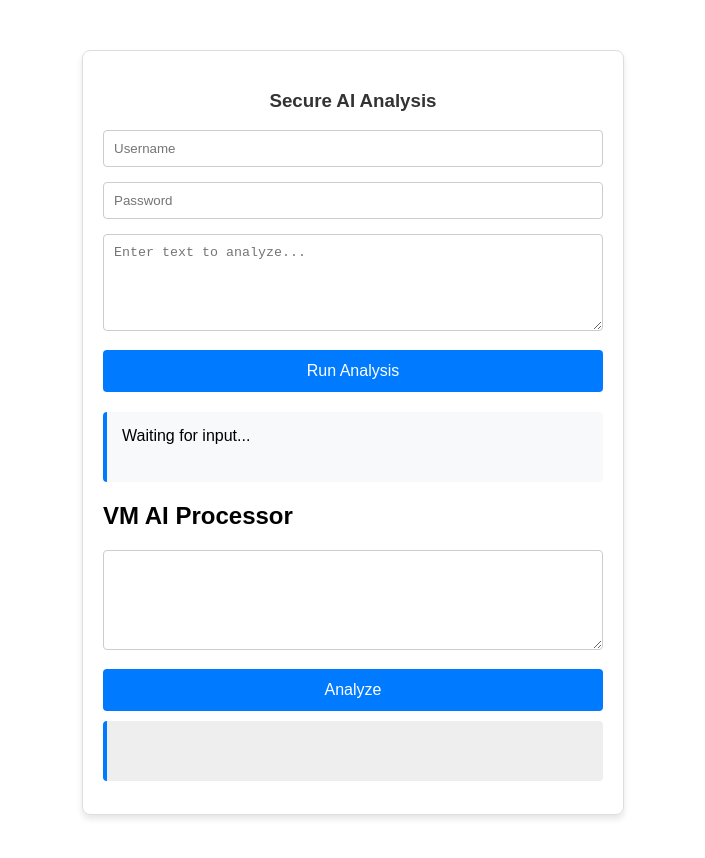
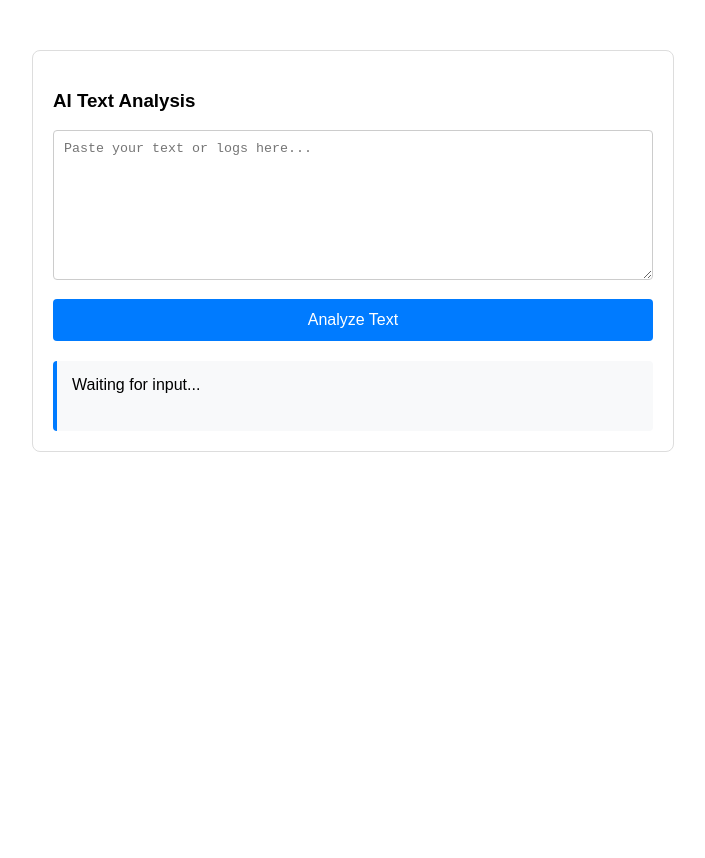
Before and after one commit to sun1423/genai, a website: page index.html in a window 1280 px wide. Shown: the whole page, without its empty margins (287-992 px from the left). After the commit the page ends 800 px from the top, so only its background shows below. Drawn offline with Linux system fonts and the light colour scheme.

Commit message:
Update index.html

```diff
--- a/index.html
+++ b/index.html
@@ -2,36 +2,34 @@
 <html lang="en">
 <head>
     <meta charset="UTF-8">
-    <title>AI Proxy Tool</title>
+    <title>AI Analysis Tool</title>
     <style>
-        body { font-family: sans-serif; max-width: 500px; margin: 50px auto; padding: 20px; border: 1px solid #ddd; border-radius: 8px; box-shadow: 0 4px 6px rgba(0,0,0,0.1); }
-        h3 { text-align: center; color: #333; }
-        input, textarea { width: 100%; margin-bottom: 15px; padding: 10px; box-sizing: border-box; border: 1px solid #ccc; border-radius: 4px; }
+        body { font-family: sans-serif; max-width: 600px; margin: 50px auto; padding: 20px; border: 1px solid #ddd; border-radius: 8px; }
+        textarea { width: 100%; height: 150px; margin-bottom: 15px; padding: 10px; box-sizing: border-box; border: 1px solid #ccc; border-radius: 4px; }
         button { width: 100%; padding: 12px; background: #007bff; color: white; border: none; border-radius: 4px; cursor: pointer; font-size: 16px; }
-        button:hover { background: #0056b3; }
+        button:disabled { background: #ccc; }
         #output { background: #f8f9fa; padding: 15px; margin-top: 20px; border-radius: 4px; border-left: 4px solid #007bff; white-space: pre-wrap; min-height: 40px; }
     </style>
 </head>
 <body>
-    <h3>Secure AI Analysis</h3>
-    <input type="text" id="user" placeholder="Username">
-    <input type="password" id="pass" placeholder="Password">
-    <textarea id="msg" rows="5" placeholder="Enter text to analyze..."></textarea>
-    <button onclick="send()">Run Analysis</button>
+    <h3>AI Text Analysis</h3>
+    <textarea id="msg" placeholder="Paste your text or logs here..."></textarea>
+    <button id="runBtn" onclick="send()">Analyze Text</button>
     <div id="output">Waiting for input...</div>
 
     <script>
         async function send() {
             const out = document.getElementById('output');
+            const btn = document.getElementById('runBtn');
+
             out.innerText = "Processing...";
+            btn.disabled = true;
 
             try {
                 const response = await fetch('/api/analyze', {
                     method: 'POST',
                     headers: { 'Content-Type': 'application/json' },
                     body: JSON.stringify({
-                        username: document.getElementById('user').value,
-                        password: document.getElementById('pass').value,
                         text: document.getElementById('msg').value
                     })
                 });
@@ -41,30 +39,10 @@
                 out.innerText = data.choices[0].message.content;
             } catch (err) {
                 out.innerText = "Error: " + err.message;
+            } finally {
+                btn.disabled = false;
             }
         }
     </script>
 </body>
-</html><!DOCTYPE html>
-<html>
-<body>
-    <h2>VM AI Processor</h2>
-    <textarea id="input" style="width:100%; height:100px;"></textarea><br>
-    <button onclick="process()">Analyze</button>
-    <pre id="output" style="background:#eee; padding:10px; margin-top:10px;"></pre>
-
-    <script>
-        async function process() {
-            const out = document.getElementById('output');
-            out.innerText = "Processing...";
-            const res = await fetch('/api/analyze', {
-                method: 'POST',
-                headers: {'Content-Type': 'application/json'},
-                body: JSON.stringify({ text: document.getElementById('input').value })
-            });
-            const data = await res.json();
-            out.innerText = data.choices[0].message.content;
-        }
-    </script>
-</body>
 </html>
```
